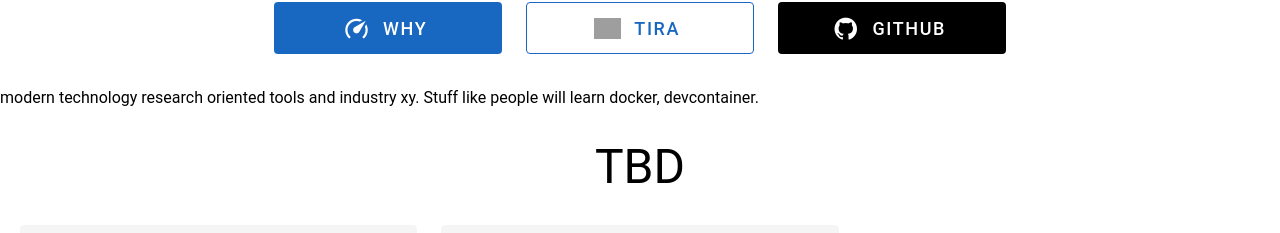
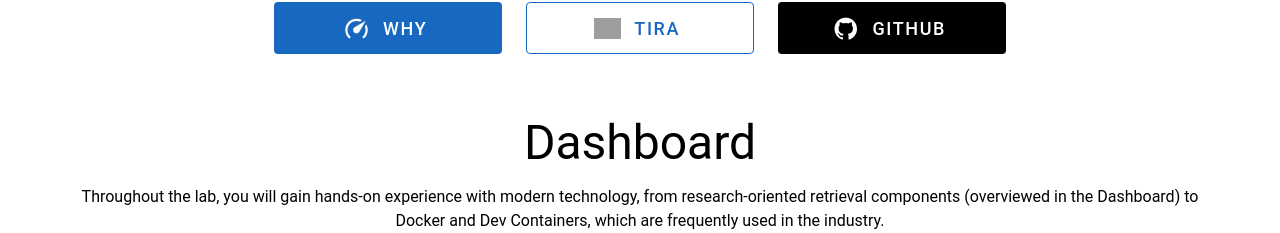
Before and after one commit to tira-io/teaching-ir-with-shared-tasks, a Vue app in the folder browser/: page / in a window 1280 px wide. Shown: the part 534-767 px from the top of the page. Built offline with nearby package versions, Linux system fonts and the light colour scheme; grey boxes are pictures that could not be loaded.

Commit message:
improve wording

```diff
--- a/browser/src/components/ComponentOverview.vue
+++ b/browser/src/components/ComponentOverview.vue
@@ -1,7 +1,9 @@
 <template>
   <v-container class="text-center">
     <section>
-      <h1 class="text-h3 text-sm-h3 py-4">TBD</h1>
+      <h1 class="text-h3 text-sm-h3 py-4">Dashboard</h1>
+
+      <p>Throughout the lab, you will gain hands-on experience with modern technology, from research-oriented retrieval components (overviewed in the Dashboard) to Docker and Dev Containers, which are frequently used in the industry.</p>
     </section>
   </v-container>
   <div>
--- a/browser/src/views/LandingPage.vue
+++ b/browser/src/views/LandingPage.vue
@@ -32,8 +32,6 @@
         </v-row>
       </section>
     </v-container>
-
-    <p>modern technology research oriented tools and industry xy. Stuff like people will learn docker, devcontainer.</p>
     <component-overview />
   </template>
 
```
